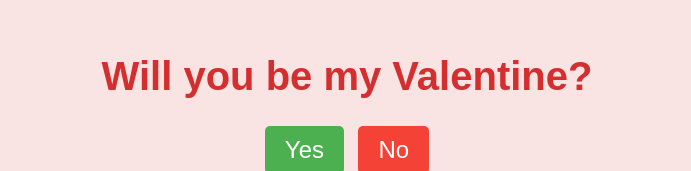
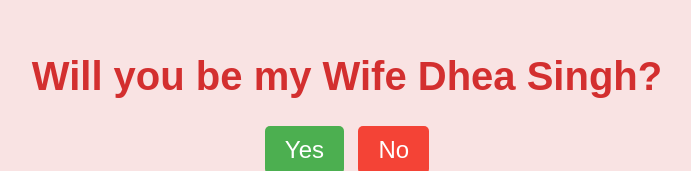
Before and after one commit to dronixop/Personal, a plain HTML site: page index.html in a window 1280 px wide. Shown: the part 108-279 px from the top of the page, without its empty margins (293-984 px from the left). Drawn offline with Linux system fonts and the light colour scheme; no server answers.

Commit message:
Update index.html

```diff
--- a/index.html
+++ b/index.html
@@ -3,12 +3,12 @@
 <head>
     <meta charset="UTF-8">
     <meta name="viewport" content="width=device-width, initial-scale=1.0">
-    <title>Will You Be My Wife Dhea?</title>
+    <title>umi</title>
     <link rel="stylesheet" href="styles.css">
 </head>
 <body>
     <div class="container">
-        <h1>Will you be my Valentine?</h1>
+        <h1>Will you be my Wife Dhea Singh?</h1>
 
         <div class="buttons">
             <button class="yes-button" onclick="handleYesClick()">Yes</button>
```
